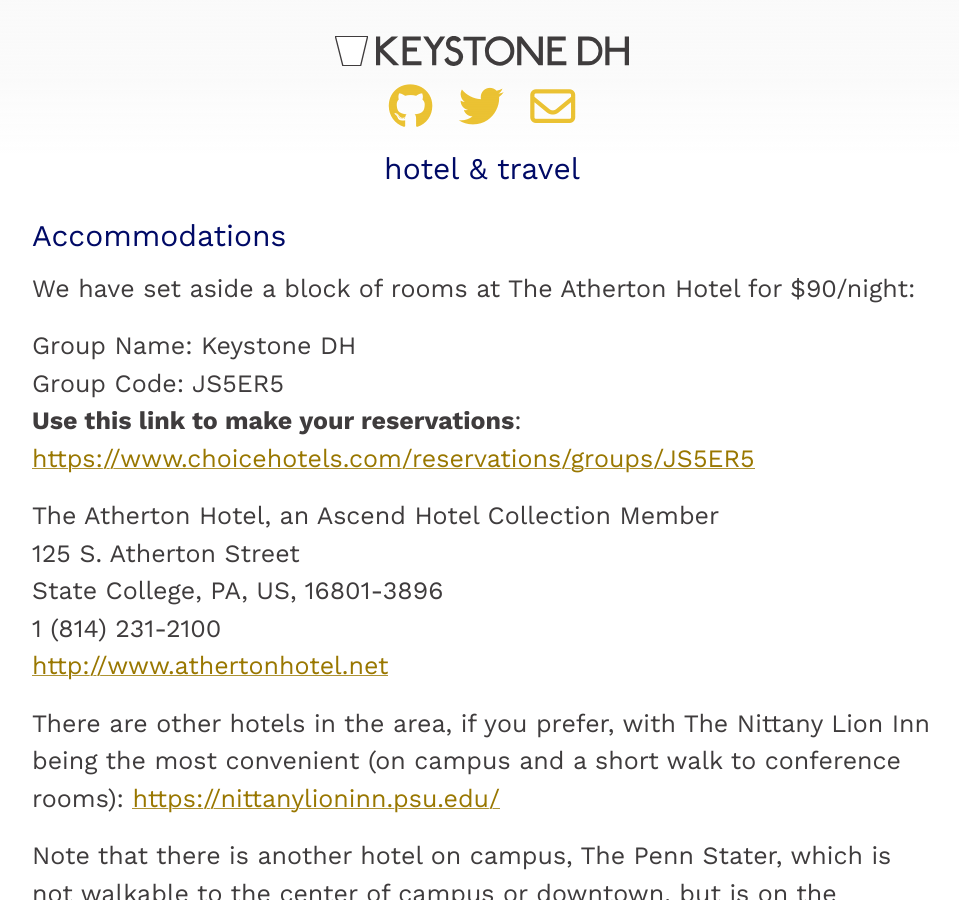
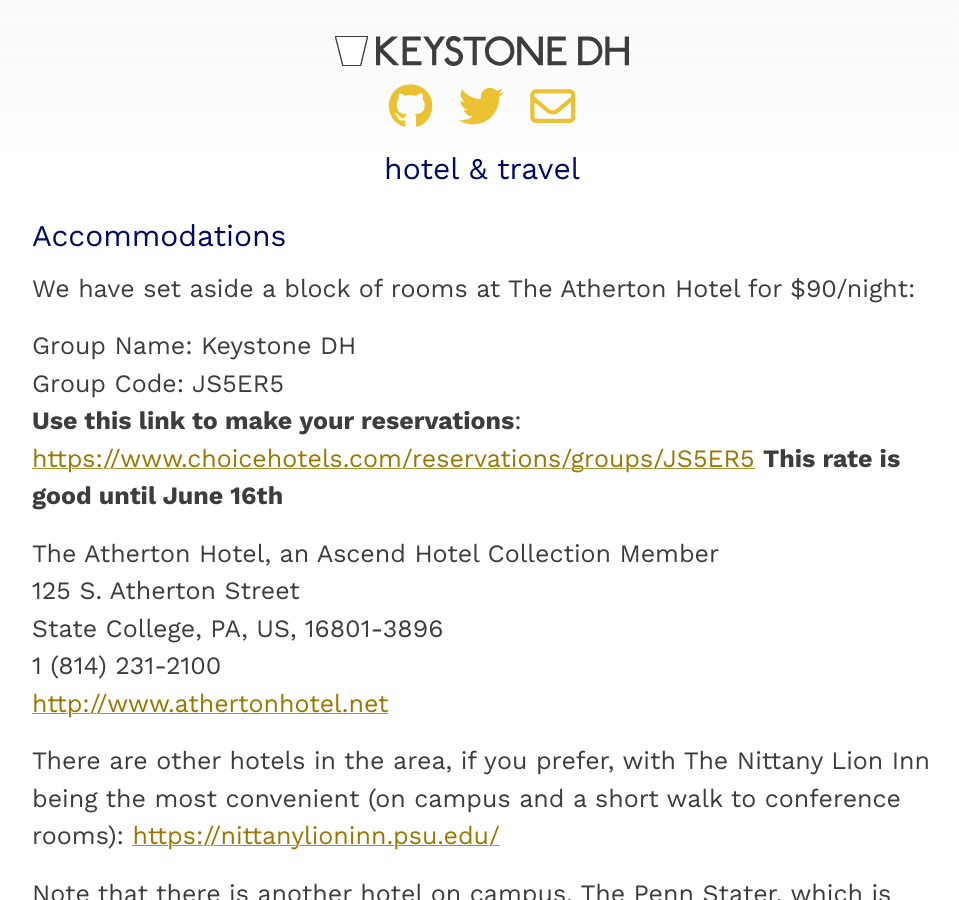
Before and after one commit to KeystoneDH/2018, a Jekyll site: the page built from travel.md, in a window 1280 px wide and 900 px high. Shown: the whole window, without its empty margins (158-1117 px from the left). Built offline with Jekyll 4.4.1, drawn with Linux system fonts in a browser that asks for light colours; nearby versions of some CDN libraries.

Commit message:
Update travel.md

```diff
--- a/travel.md
+++ b/travel.md
@@ -12,6 +12,7 @@ We have set aside a block of rooms at The Atherton Hotel for $90/night:
 Group Name: Keystone DH<br/>
 Group Code: JS5ER5<br/>
 **Use this link to make your reservations**: [https://www.choicehotels.com/reservations/groups/JS5ER5](https://www.choicehotels.com/reservations/groups/JS5ER5)
+**This rate is good until June 16th**
 
 The Atherton Hotel, an Ascend Hotel Collection Member<br/>
 125 S. Atherton Street<br/>
```
